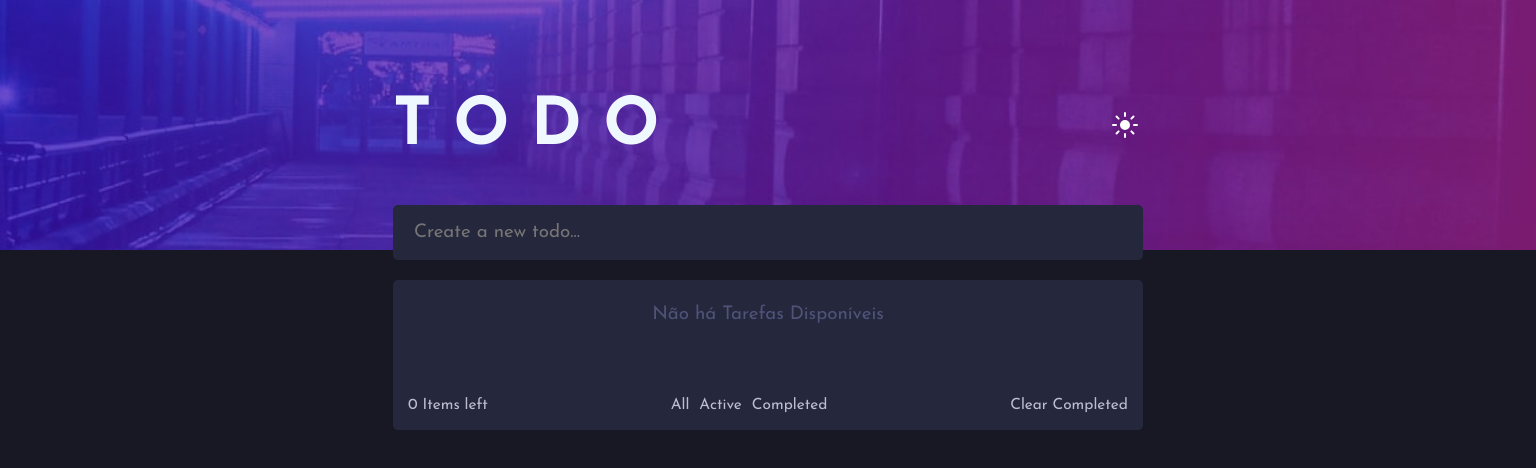
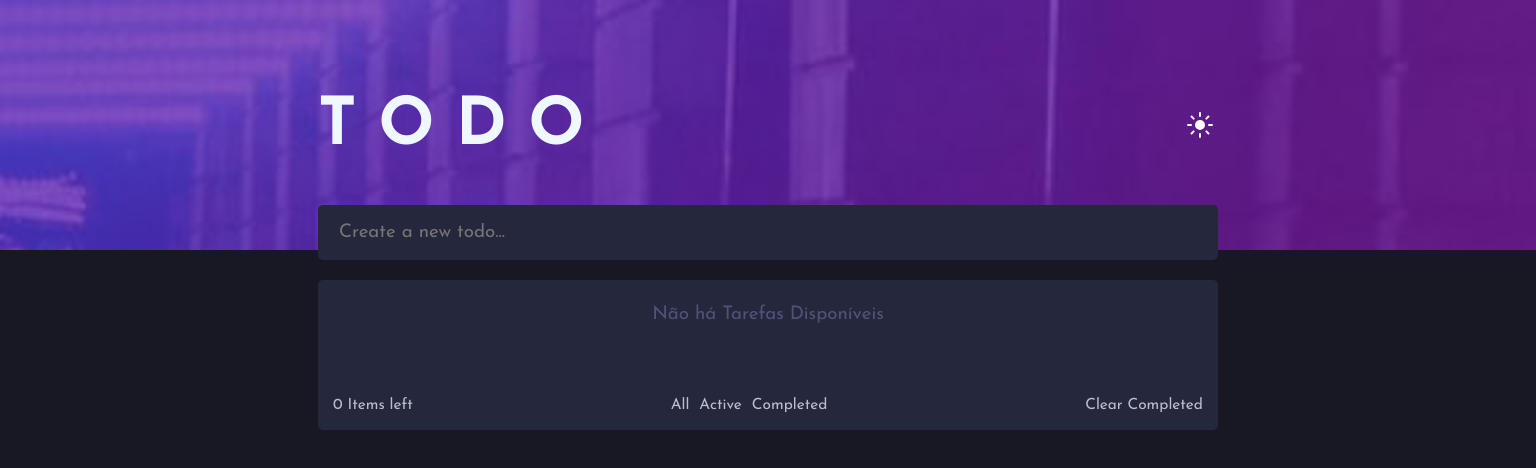
Before and after one commit to Nscmnt/todo-app, a React (Create React App) app: page / in a window 1536 px wide. Shown: the top 468 px of the page. Built offline with nearby package versions, Linux system fonts and the light colour scheme.

Commit message:
fix responsive

```diff
--- a/src/App.css
+++ b/src/App.css
@@ -61,6 +61,7 @@ button {
   background-repeat: no-repeat;
   background-size: cover;
   background-position: center;
+  background-attachment: fixed;
 }
 
 .App.light .bg-image {
--- a/src/components/Todo.css
+++ b/src/components/Todo.css
@@ -1,5 +1,6 @@
 .todo-app {
-  max-width: 750px;
+  max-width: 700px;
+
   width: 90vw;
 
   margin-inline: auto;
@@ -29,3 +30,9 @@
 
   cursor: pointer;
 }
+
+@media screen and (min-width: 1450px) {
+  .todo-app {
+    max-width: 900px;
+  }
+}
```
